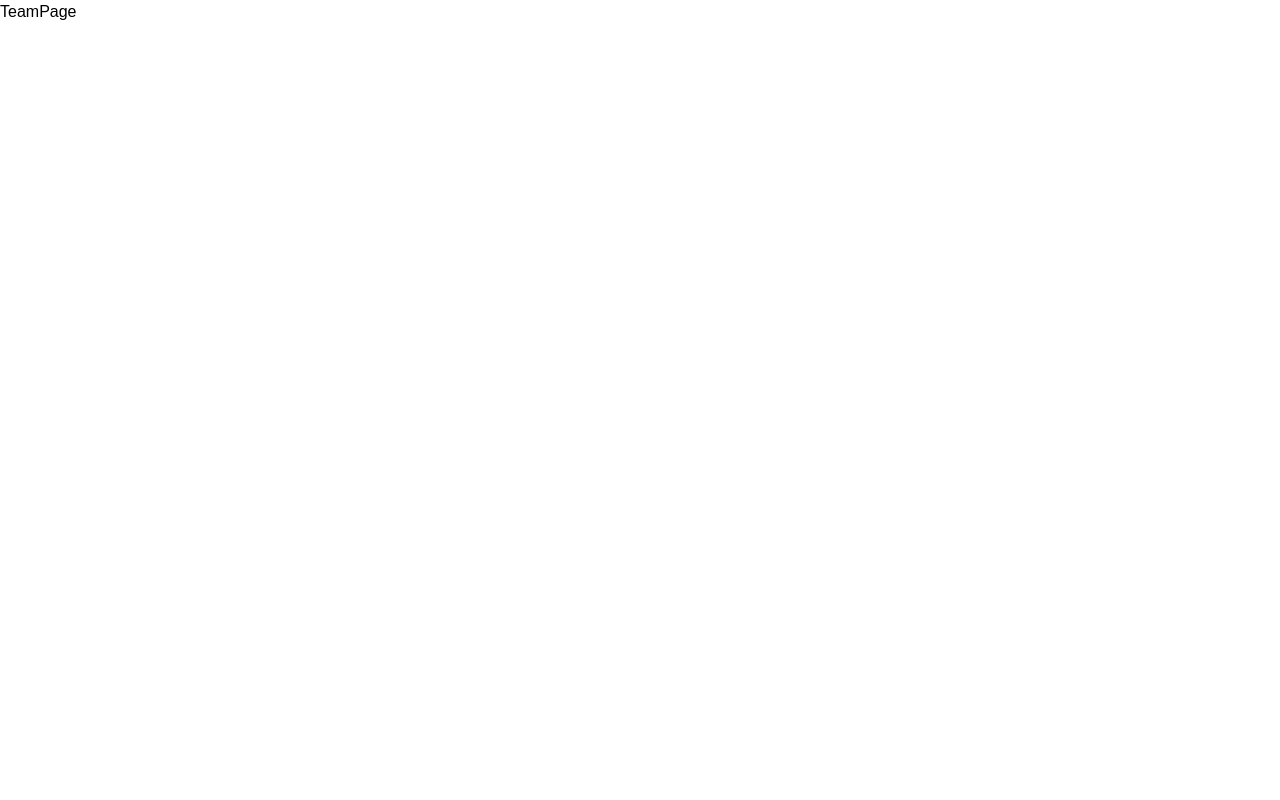
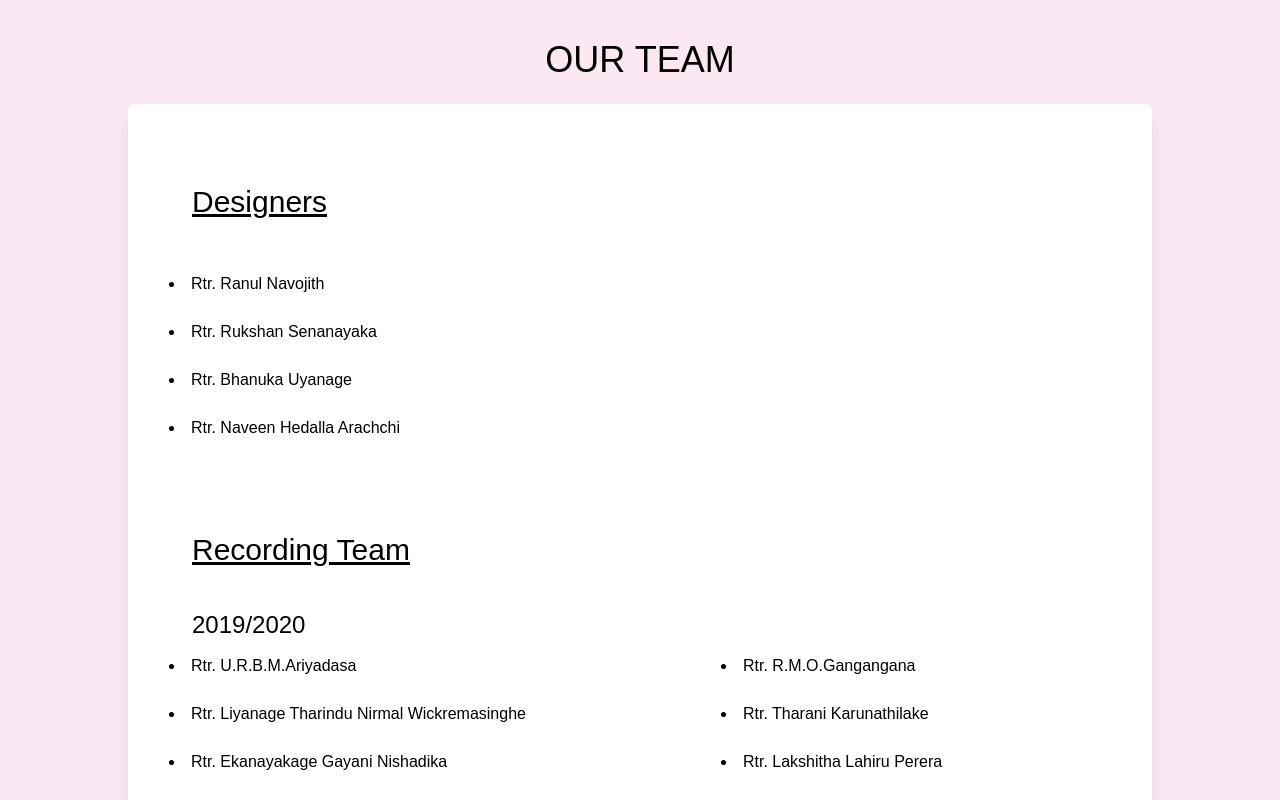
Before and after one commit to kavishkanimsara/ManusathHandaRedesignProject, a React (Create React App) app: page /team in a window 1280 px wide. Shown: the top 800 px of the page. Built offline with nearby package versions, Linux system fonts and the light colour scheme.

Commit message:
completed teampage

```diff
--- a/package.json
+++ b/package.json
@@ -7,6 +7,7 @@
     "@testing-library/jest-dom": "^5.17.0",
     "@testing-library/react": "^13.4.0",
     "@testing-library/user-event": "^13.5.0",
+    "flowbite": "^2.3.0",
     "flowbite-react": "^0.7.2",
     "react": "^18.2.0",
     "react-anchor-link-smooth-scroll": "^1.0.12",
--- a/src/components/NavBar.jsx
+++ b/src/components/NavBar.jsx
@@ -30,7 +30,7 @@ const NavBar = () => {
           <li>
             <AnchorLink href='#about' className="text-lg text-gray-700 hover:text-[#FF0064]">About</AnchorLink>
           </li>
-          <li><NavLink className="text-lg text-gray-700 hover:text-[#FF0064]" style={navLinkStyle} to='/blog'>Our Team</NavLink></li>
+          <li><NavLink className="text-lg text-gray-700 hover:text-[#FF0064]" style={navLinkStyle} to='/team'>Our Team</NavLink></li>
 
         </ul>
 
--- a/src/pages/TeamPage.jsx
+++ b/src/pages/TeamPage.jsx
@@ -1,8 +1,93 @@
 import React from 'react'
 
 const TeamPage = () => {
+  const team = [
+    { col1: 'Rtr. U.R.B.M.Ariyadasa', col2: 'Rtr. R.M.O.Gangangana' },
+    { col1: 'Rtr. Liyanage Tharindu Nirmal Wickremasinghe', col2: 'Rtr. Tharani Karunathilake' },
+    { col1: 'Rtr. Ekanayakage Gayani Nishadika', col2: 'Rtr. Lakshitha Lahiru Perera' },
+    { col1: 'Rtr. J.H Eranga Malindi', col2: 'Rtr. Chandika Maduvantha' },
+    { col1: 'Rtr. Tharushika Liyanapathirana', col2: 'Rtr. Gayathrika Gaweshini' },
+    { col1: 'Rtr. Ridmi Sameera Thilakarathna', col2: 'Rtr. Arudselvam Uthayamalini' },
+    { col1: 'Rtr. Sanduni Wathsala Karunarathna', col2: 'Rtr. Karthiga Sivapiragasam' },
+    { col1: 'Rtr. Gimsara Kulathunga Rathnayaka Pathirana', col2: 'Rtr. Dakshana Vijayanathan' },
+    { col1: 'Rtr. D.R.D.Dinukshi', col2: 'Rtr. Luxshika Uthayakumar' },
+    { col1: 'Rtr. Athauda Achchillage Ransi Salika', col2: 'Rtr. B.L.L.U. Liyanage' },
+    { col1: 'Rtr. Samarakoon Singappuli Arachchige Malindu Gimhan', col2: 'Rtr. Sajani Senadheera' },
+    { col1: 'Rtr. A.A.D.C.D Amarasinghe', col2: 'Rtr. Jayodha Dissanayaka' },
+    { col1: 'Rtr. Sahan Sulochana Hettiarachchi', col2: 'Rtr. Madhushika Munasinghe' },
+    { col1: 'Rtr. H.M.H.T.Munasinghe', col2: 'Rtr. Ravindu Hiroshan' },
+    { col1: 'Rtr. D.M.Pravindhya Harshani Pussepitiya', col2: 'Rtr. Nirasha Wimalasooriya' },
+    { col1: 'Rtr. Prarthana Gamage', col2: 'Rtr. Isuri illeperuma' },
+    { col1: 'Rtr. Pamal Rojitha Nanayakkara', col2: 'Rtr. Pasan de silva' },
+    { col1: 'Rtr. L.R. Vishmini Navoda Rathnakumara', col2: 'Rtr. Dilshan Pramudith Bandara' },
+    { col1: 'Rtr. Hewa Paththinige Nimesh Buwenaka Ariyarathne', col2: 'Rtr. Samanthika Rajapaksha' },
+    { col1: 'Rtr. U.A.balasooriya', col2: 'Rtr. Dulmi Kathriachchi' },
+    { col1: 'Rtr. Dinithi Navodya', col2: 'Rtr. Dulinda Perera' },
+    { col1: 'Rtr. P.M. Nuwan Sriyantha Bandara', col2: 'Rtr. Chathumi Thumbovila' },
+    { col1: 'Rtr. W.W.M.N.T.Wickramasingha', col2: 'Rtr. Ayesh Malindu' },
+    { col1: 'Rtr. Olupothage Shayinie Ivani de Silva', col2: 'Rtr. Duneesha Ariyawansa' },
+    { col1: 'Rtr. Nushan Vitharana', col2: 'Rtr. Sandali Liyanagoonawardena' },
+    { col1: 'Rtr. Aseka warnakulasooriya', col2: 'Rtr. D.M.P.S. Dissanayake' },
+    { col1: 'Rtr. A.U.P.H.Athukorala', col2: 'Rtr. L.D.H.Gimhani' },
+    { col1: 'Rtr. Dushan Dissanayake', col2: 'Rtr. B.R.W.M.D.Thoradeniya' },
+    { col1: 'Rtr. Dakshina Ranmal', col2: 'Rtr. P.G.M.S.Gunarathne' },
+    { col1: 'Rtr. Himali wijekoon', col2: 'Rtr. R.A.D.J.N.Ranasinghe' },
+    { col1: 'Rtr. Anuradhi De Silva', col2: 'Rtr. J.M.P.M.Jayawardane' },
+    { col1: 'Rtr. Neha Ambegoda', col2: 'Rtr. P.M.P.B.Uyangoda' },
+    { col1: 'Rtr. T.M.Piyumi nisansala thennakoon', col2: 'Rtr. S.M.U.I.Senadhipathi' },
+    { col1: 'Rtr. Kasuni Ranushika Ranatunga Gomes', col2: 'Rtr. Tharindu Samarakoon' },
+    { col1: 'Rtr. K.L.D. Dulshi Tharuka Liyanage', col2: 'Rtr. Nimana Perera' },
+    { col1: 'Rtr. Ramodya Lakrandi', col2: 'Miss. Chamali Dewmini Thanthiriwattha' },
+    { col1: 'Rtr. Dasun Madhawa Premathilaka', col2: 'Rtr. Chamika Erandi Wickramarathne' },
+    { col1: 'Rtr. S.Bimsara Malith Somarathna', col2: 'Miss. Oshadi Jayathilaka' },
+    { col1: 'Rtr. H.M.S Sanjana Artigala', col2: 'Rtr. M.K.Sujani Thuthilochana' }
+];
+
+const designers = [
+  'Rtr. Ranul Navojith',
+  'Rtr. Rukshan Senanayaka',
+  'Rtr. Bhanuka Uyanage',
+  'Rtr. Naveen Hedalla Arachchi'
+];
+
   return (
-    <div>TeamPage</div>
+    <div className="bg-pink-100">
+  <h1 className="text-center text-2xl sm:text-4xl  pt-10 pb-6">OUR TEAM</h1>
+  <div className="flex justify-center items-center">
+    <div className="w-4/5 shadow-lg bg-white p-10 rounded-lg overflow-x-auto">
+      <table className="text-left w-full md:table">
+        <thead>
+          <tr>
+            <td colSpan={2} className="py-10 px-6 text-xl text-center sm:text-left sm:text-3xl underline">Designers</td>
+          </tr>
+        </thead>
+        <tbody>
+          {designers.map((member, index) => (
+            <tr key={index} className="md:table-row">
+              <td className="py-3 block md:table-cell"><li>{member}</li></td>
+            </tr>
+          ))}
+        </tbody>
+        <thead>
+          <tr>
+            <td colSpan={2} className="pt-20 px-6 text-xl sm:text-3xl text-center sm:text-left underline">Recording Team</td>
+          </tr>
+          <tr>
+            <td colSpan={2} className="pt-10 px-6 text-xl sm:text-2xl">2019/2020</td>
+          </tr>
+        </thead>
+        <tbody>
+          {team.map((member, index) => (
+            <tr key={index} className="md:table-row">
+              <td className="py-3 block md:table-cell"><li>{member.col1}</li></td>
+              <td className="py-3 block md:table-cell"><li>{member.col2}</li></td>
+            </tr>
+          ))}
+        </tbody>
+      </table>
+    </div>
+  </div>
+</div>
   )
 }
 
```
Also changed, not shown: 1 other file (tests, documents, lock files or other folders).
